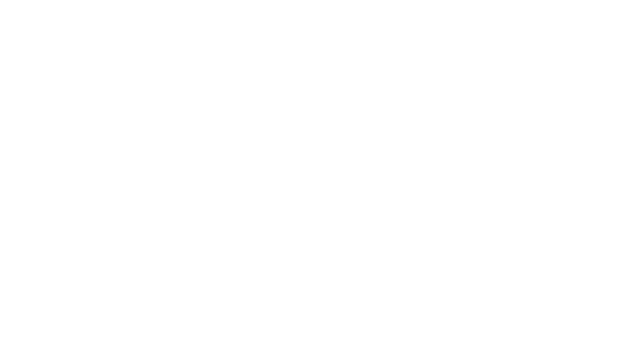
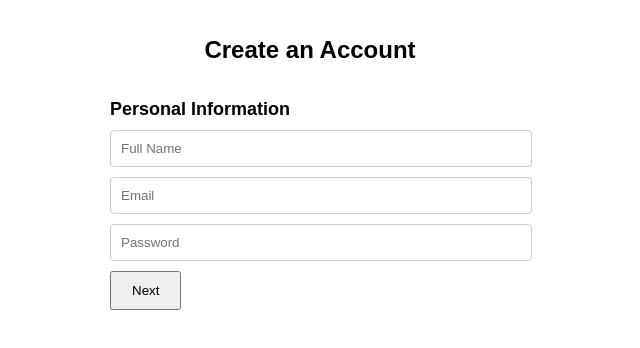
Before and after one commit to software-engineering-2023/Wallahy-Ha2felholko, a React (Create React App) app in the folder godfather-banks/: page /register in a window 1280 px wide. Shown: the top 348 px of the page, without its empty margins (330-970 px from the left). Built offline with nearby package versions, Linux system fonts and the light colour scheme.

Commit message:
Edited home page& Added register page

```diff
--- a/godfather-banks/src/App.js
+++ b/godfather-banks/src/App.js
@@ -2,6 +2,7 @@
 import Home from './Home';
 import Banker from './Banker';
 import Login from  './Login';
+import Register from './Register';
 
 import { BrowserRouter as Router, Route, Switch } from 'react-router-dom';
 
@@ -14,11 +15,14 @@ function App() {
             <Route exact path="/">
               <Home />
             </Route>
+            <Route exact path="/login">
+              <Login />
+            </Route>
+            <Route exact path="/register">
+              <Register />
+            </Route>
             <Route exact path="/Banker">
               <Banker />
-            </Route>
-            <Route exact path="/login">
-              <Login />
             </Route>
           </Switch>
        </div>
--- a/godfather-banks/src/Home.css
+++ b/godfather-banks/src/Home.css
@@ -17,6 +17,15 @@ body {
     color: #FFFFFF;
   }
 
+  .logo {
+    display: flex;
+    align-items: center;
+  }
+
+  .logo img {
+    height: 40px; /* Adjust the height as per your logo size */
+    margin-right: 10px;
+  }
   .logo h1 {
     font-size: 24px;
     margin: 0;
@@ -59,7 +68,7 @@ body {
   .hero-section {
     background-color: #3F51B5;
     color: #FFFFFF;
-    padding: 40px;
+    padding: 20px;
     text-align: center;
   }
 
@@ -73,21 +82,12 @@ body {
     margin-bottom: 40px;
   }
 
-  .learn-more-button {
-    background-color: #FFFFFF;
-    color: #3F51B5;
-    border: none;
-    border-radius: 4px;
-    padding: 12px 24px;
-    font-weight: bold;
-    font-size: 16px;
-    cursor: pointer;
-  }
 
   .features-section {
     display: flex;
     justify-content: center;
     margin-top: 40px;
+    position: relative;
   }
 
   .feature-card {
@@ -110,6 +110,25 @@ body {
     margin-bottom: 10px;
   }
 
+  .learn-more-container {
+    text-align: center;
+    margin-top: 30px; /* Adjust as needed */
+  }
+
+  .learn-more-button {
+    background-color: #3F51B5; /* Blue color */
+    color: #FFFFFF;
+    padding: 10px 20px;
+    border: none;
+    border-radius: 5px;
+    font-size: 16px;
+    cursor: pointer;
+  }
+
+  .learn-more-button:hover {
+    background-color: #303F9F; /* Darker blue on hover */
+  }
+
   /* Footer Styles */
   .footer {
     position: absolute;
@@ -118,7 +137,7 @@ body {
     right:0;
     background-color: #303F9F;
     color: #FFFFFF;
-    padding: 40px;
+    padding: 20px;
     text-align: center;
   }
 
@@ -143,12 +162,3 @@ body {
     color: #FFFFFF;
     text-decoration: none;
   }
-  .logo {
-    display: flex;
-    align-items: center;
-  }
-
-  .logo img {
-    height: 40px; /* Adjust the height as per your logo size */
-    margin-right: 10px;
-  }
--- a/godfather-banks/src/Home.js
+++ b/godfather-banks/src/Home.js
@@ -16,7 +16,7 @@ function Home() {
               <li><a href="/" className="active">Home</a></li>
               <li><a href="/services">Services</a></li>
               <li><a href="/about">About</a></li>
-              <li><a href="/contact">Contact</a></li>
+              <li><a href="/contact">Contact us</a></li>
             </ul>
             <div className="user-area">
               <Link to ='/login'><button className="login-button">Login</button></Link>
@@ -28,11 +28,8 @@ function Home() {
           <div className="hero-section">
             <h2>Welcome to Godfather Banks</h2>
             <p>
-              We provide comprehensive banking solutions with a personal touch.
-              At Godfather Banks, we go the extra mile to provide you with tailored banking solutions,
-              combining expertise and a personal touch for a seamless financial experience.
+              TRUST YOU MUST
             </p>
-            <button className="learn-more-button">Learn More</button>
           </div>
           <div className="features-section">
             <div className="feature-card">
@@ -56,7 +53,11 @@ function Home() {
               <h3>Credit Cards</h3>
               <p>Enjoy exclusive rewards with our credit cards.</p>
             </div>
+
           </div>
+          <div className="learn-more-container">
+              <button className="learn-more-button">Learn More</button>
+            </div>
         </main>
         <footer className="footer">
           <div className="footer-content">
--- a/godfather-banks/src/Login.css
+++ b/godfather-banks/src/Login.css
@@ -116,18 +116,17 @@ body {
   }
 
   .home-button {
-    position: absolute;
-    top: 10px;
-    right: 10px;
-    color: #303f9f;
-    text-decoration: none;
-    font-size: 16px;
-    padding: 5px;
-    border: 1px solid #303f9f;
-    border-radius: 5px;
+    background-color: #FFFFFF;
+    color: #303F9F;
+    border: none;
+    border-radius: 4px;
+    padding: 8px 16px;
+    margin-left: 10px;
+    font-weight: bold;
+    cursor: pointer;
   }
 
   .home-button:hover {
-    background-color: #0c7be2;
+    background-color: #3070ac;
     color: #ffffff;
   }
--- /dev/null
+++ b/godfather-banks/src/Register.css
@@ -0,0 +1,51 @@
+.registration-page {
+    display: flex;
+    flex-direction: column;
+    align-items: center;
+    padding: 20px;
+  }
+
+  .registration-heading {
+    margin-bottom: 20px;
+    font-size: 24px;
+    font-weight: bold;
+  }
+
+  .registration-form {
+    width: 400px;
+  }
+
+  .registration-step {
+    margin-bottom: 20px;
+  }
+
+  .registration-step h2 {
+    margin-bottom: 10px;
+    font-size: 18px;
+  }
+
+  .registration-step input {
+    width: 100%;
+    padding: 10px;
+    margin-bottom: 10px;
+  }
+
+  .registration-step button {
+    padding: 10px 20px;
+    margin-right: 10px;
+  }
+
+  .registration-step button:last-child {
+    margin-right: 0;
+  }
+
+  .registration-step button:hover {
+    background-color: #303f9f;
+    color: #ffffff;
+  }
+
+  .registration-step button:disabled {
+    background-color: #cccccc;
+    color: #ffffff;
+    cursor: not-allowed;
+  }
--- /dev/null
+++ b/godfather-banks/src/Register.js
@@ -0,0 +1,136 @@
+import './Register.css';
+import logo from './nobg-logo.png';
+import { Link } from 'react-router-dom';
+import React, { useState } from 'react';
+
+
+const Register = () => {
+    const [step, setStep] = useState(1);
+    const [formData, setFormData] = useState({
+      fullName: '',
+      email: '',
+      password: '',
+      address: '',
+      phoneNumber: '',
+      accountNumber: '',
+      creditCardNumber: '',
+    });
+
+    const handleNextStep = () => {
+      setStep((prevStep) => prevStep + 1);
+    };
+
+    const handlePreviousStep = () => {
+      setStep((prevStep) => prevStep - 1);
+    };
+
+    const handleChange = (e) => {
+      const { name, value } = e.target;
+      setFormData((prevData) => ({
+        ...prevData,
+        [name]: value,
+      }));
+    };
+
+    const handleSubmit = (e) => {
+      e.preventDefault();
+      // Handle form submission logic
+    };
+
+    return (
+      <div className="registration-page">
+        <h1 className="registration-heading">Create an Account</h1>
+
+        <form className="registration-form" onSubmit={handleSubmit}>
+          {step === 1 && (
+            <div className="registration-step">
+              <h2>Personal Information</h2>
+              <input
+                type="text"
+                name="fullName"
+                placeholder="Full Name"
+                value={formData.fullName}
+                onChange={handleChange}
+                required
+              />
+              <input
+                type="email"
+                name="email"
+                placeholder="Email"
+                value={formData.email}
+                onChange={handleChange}
+                required
+              />
+              <input
+                type="password"
+                name="password"
+                placeholder="Password"
+                value={formData.password}
+                onChange={handleChange}
+                required
+              />
+              <button type="button" onClick={handleNextStep}>
+                Next
+              </button>
+            </div>
+          )}
+
+          {step === 2 && (
+            <div className="registration-step">
+              <h2>Contact Information</h2>
+              <input
+                type="text"
+                name="address"
+                placeholder="Address"
+                value={formData.address}
+                onChange={handleChange}
+                required
+              />
+              <input
+                type="tel"
+                name="phoneNumber"
+                placeholder="Phone Number"
+                value={formData.phoneNumber}
+                onChange={handleChange}
+                required
+              />
+              <button type="button" onClick={handlePreviousStep}>
+                Previous
+              </button>
+              <button type="button" onClick={handleNextStep}>
+                Next
+              </button>
+            </div>
+          )}
+
+          {step === 3 && (
+            <div className="registration-step">
+              <h2>Bank Information</h2>
+              <input
+                type="text"
+                name="accountNumber"
+                placeholder="Account Number"
+                value={formData.accountNumber}
+                onChange={handleChange}
+                required
+              />
+              <input
+                type="text"
+                name="creditCardNumber"
+                placeholder="Credit Card Number"
+                value={formData.creditCardNumber}
+                onChange={handleChange}
+                required
+              />
+              <button type="button" onClick={handlePreviousStep}>
+                Previous
+              </button>
+              <button type="submit">Register</button>
+            </div>
+          )}
+        </form>
+      </div>
+    );
+  };
+
+export default Register;
```
